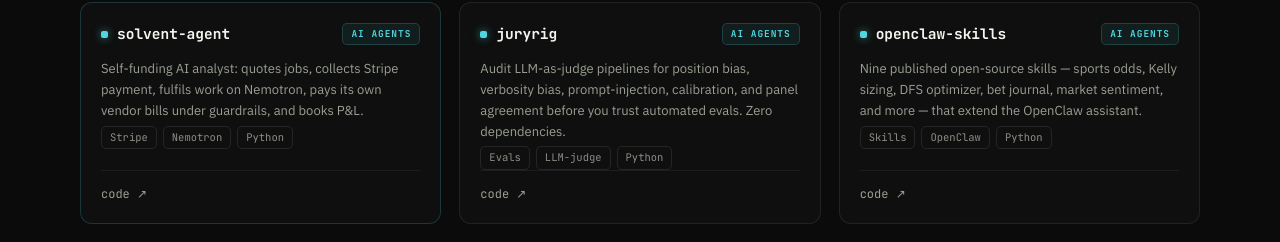
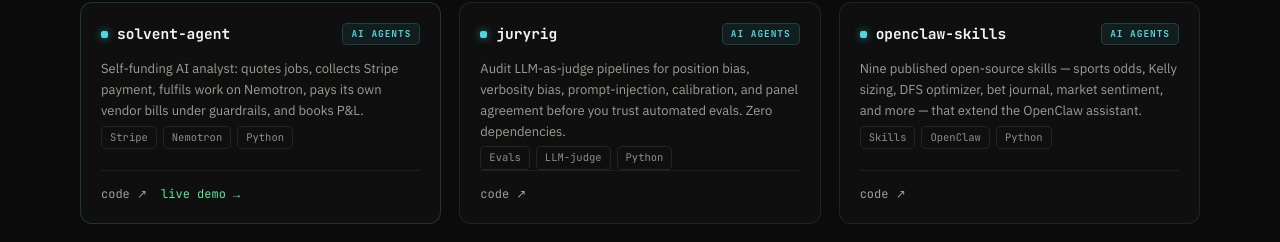
Before and after one commit to ianalloway/ian-web-forge, a React (Vite) app: page / in a window 1280 px wide. Shown: the part 1406-1648 px from the top of the page. Built offline with nearby package versions, Linux system fonts and the light colour scheme.

Commit message:
chore: add live Substack Case Study demo link for solvent-agent

```diff
--- a/src/pages/Index.tsx
+++ b/src/pages/Index.tsx
@@ -67,6 +67,7 @@
       'Self-funding AI analyst: quotes jobs, collects Stripe payment, fulfils work on Nemotron, pays its own vendor bills under guardrails, and books P&L.',
     tech: ['Stripe', 'Nemotron', 'Python'],
     code: 'https://github.com/ianalloway/solvent-agent',
+    demo: 'https://allowayai.substack.com/p/case-study-solvent-streamlining-agent',
   },
   {
     title: 'juryrig',
```
